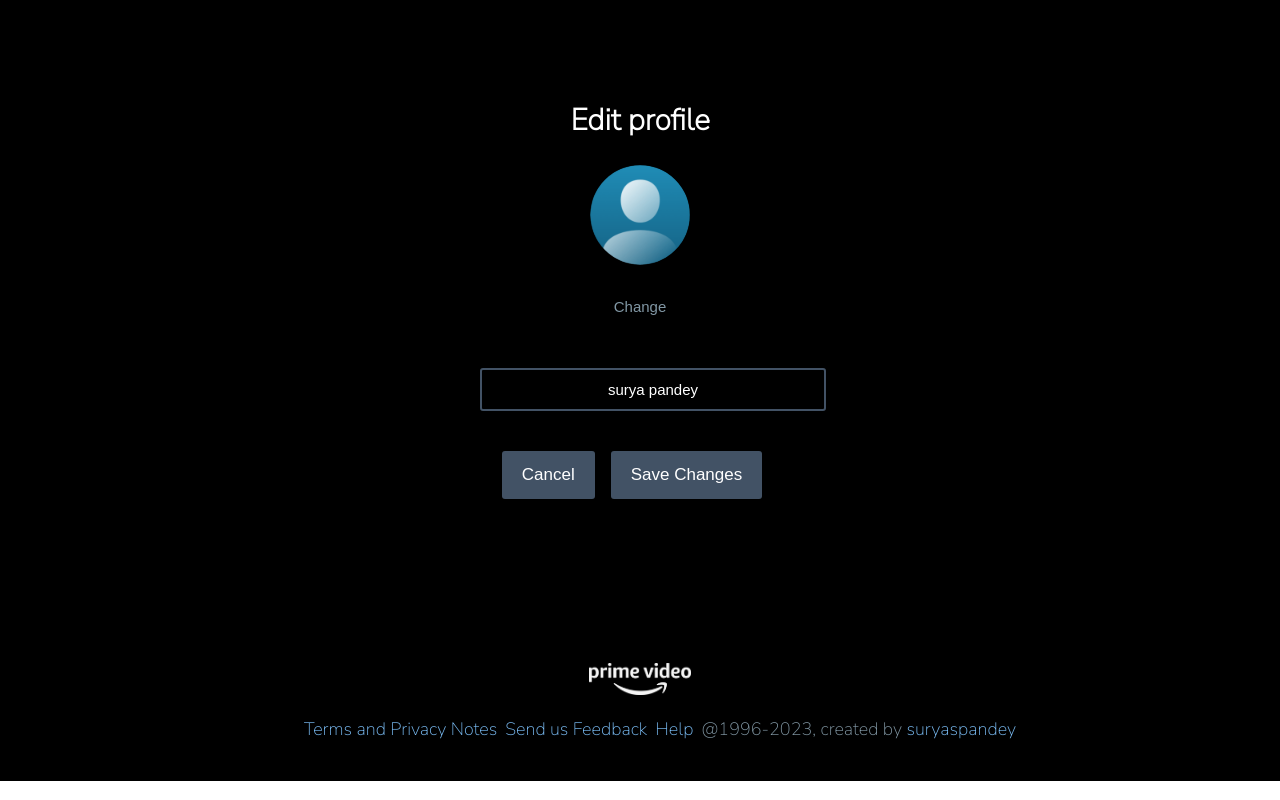
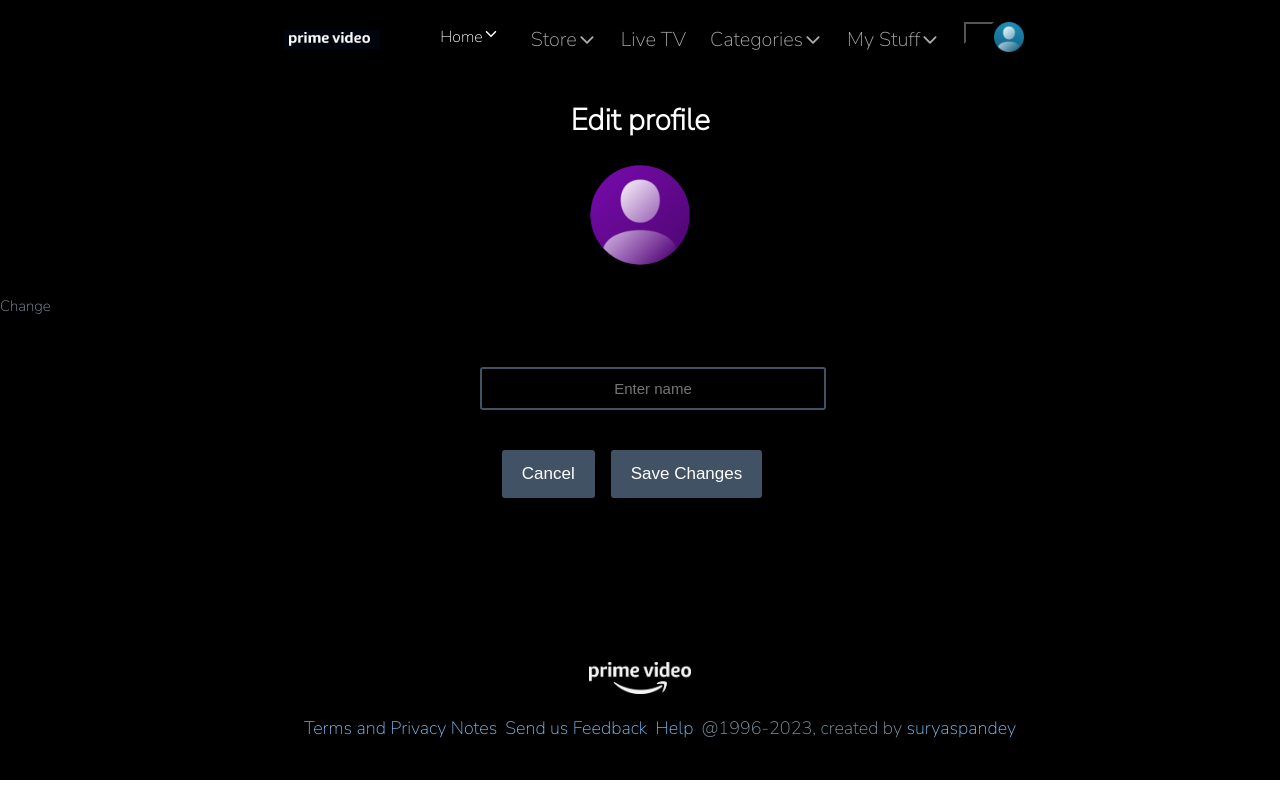
Before and after one commit to suryaspandey/AmazonPrimeClone, a React (Vite) app: page /editProfile in a window 1280 px wide. Built offline with nearby package versions, Linux system fonts and the light colour scheme; a web font is replaced by a local one.

Commit message:
profile image update fix

```diff
--- a/src/App.jsx
+++ b/src/App.jsx
@@ -25,19 +25,31 @@ import EditProfile from "./Pages/EditProfile";
 import Login from "./Pages/Login";
 import LoginPassword from "./Pages/LoginPassword";
 import Register from "./Pages/Register";
+import PrivateRoute from "./PrivateRoute";
 // import { EpisodeNoContent } from "./EpisodeNoContent";
 
 function App() {
+  // const isAuthenticated = true;
+  const isLoginOrRegister =
+    window.location.pathname === "/login" ||
+    window.location.pathname === "/register";
+
   return (
     // <EpisodeNoContent>
     <>
       <BrowserRouter>
-        {/* <Navigator /> */}
+        {!isLoginOrRegister && <Navigator />}
+
         <Routes>
           <Route path="/" element={<Home />} />
           <Route path="/Home" element={<Home />} />
           <Route path="/Home/AllMovies" element={<Home_Corousel />} />
           <Route path="/Home/AllTVShows" element={<AllTVShows />} />
+
+          <Route path="/login" element={<Login />} />
+          <Route path="/loginpassword" element={<LoginPassword />} />
+          <Route path="/register" element={<Register />} />
+
           <Route path="/watchDetails/:id" element={<WatchDetails />} />
           <Route path="/TVShow/:id" element={<VideoPlayer />} />
           <Route
@@ -62,12 +74,8 @@ function App() {
           <Route path="/editProfile" element={<EditProfile />} />
           <Route path="/myStuff/Watchlist" element={<AddToWatchList />} />
         </Routes>
-        <Routes>
-          <Route path="/login" element={<Login />} />
-          <Route path="/loginpassword" element={<LoginPassword />} />
-          <Route path="/register" element={<Register />} />
-        </Routes>
       </BrowserRouter>
+      {/* {!isLoginOrRegister && <Footer />} */}
       <Footer />
     </>
     // </EpisodeNoContent>
--- a/src/Pages/EditProfile.jsx
+++ b/src/Pages/EditProfile.jsx
@@ -1,7 +1,49 @@
 import React from "react";
 import "./editProfile.css";
+import { useState } from "react";
 
 function EditProfile() {
+  const [profileImg, setprofileImg] = useState("/adult-4.png");
+  const [userName, setUserName] = useState("");
+
+  const handleProfileImgChange = async (event) => {
+    console.log("change text clicked");
+    const file = event.target.files[0];
+    console.log("file", file);
+
+    const formData = new FormData();
+    formData.append("profileImage", file);
+    const bearerToken =
+      "eyJhbGciOiJIUzI1NiIsInR5cCI6IkpXVCJ9.eyJpZCI6IjY1MDM0NTc0MjhiYWJjMTExMDE5MmNmYiIsImlhdCI6MTY5NDcxMzIwNCwiZXhwIjoxNzI2MjQ5MjA0fQ.DKJz5ZvO667Ht9irDWLfynH2rhqPxGMxSrncaSPeU5w";
+    const projectId = "zxke0qiu2960";
+
+    try {
+      const response = await fetch(
+        "https://academics.newtonschool.co/api/v1/user/updateProfileImage",
+        {
+          method: "PATCH",
+          body: formData,
+          headers: {
+            Authorization: `Bearer ${bearerToken}`,
+            projectId: projectId,
+          },
+        }
+      );
+      console.log("response", response);
+
+      const data = await response.json();
+      console.log("data.data.user.profileImage", data.data.user.profileImage);
+
+      if (response.ok) {
+        setprofileImg(data.data.user.profileImage);
+        console.log("data.data.user.profileImage", data.data.user.profileImage);
+      } else {
+        console.error("Error updating profile image:", data.message);
+      }
+    } catch (err) {
+      console.error("Error updating profile image:", err);
+    }
+  };
   return (
     <>
       <div className="editProfile-heading">Edit profile</div>
@@ -9,13 +51,22 @@ function EditProfile() {
         <ul className="editProfile-ul">
           <li className="editProfile-li">
             <div className="editProfile">
-              <img className="editprofile-img" src="/adult-1.png" alt="" />
+              <img className="editprofile-img" src={profileImg} alt="" />
             </div>
           </li>
         </ul>
-        <button className="profileChange-btn">
-          <p className="change-profileImg">Change</p>
-        </button>
+        <label htmlFor="profileImageInput" className="profileChange-btn">
+          <p className="change-profileImg" onChange={handleProfileImgChange}>
+            Change
+          </p>
+        </label>
+        <input
+          id="profileImageInput"
+          type="file"
+          accept="image/*"
+          style={{ display: "none" }}
+          onChange={handleProfileImgChange}
+        />
         <div className="input-profileName">
           <input
             className="input-edit-create-name"
@@ -24,7 +75,9 @@ function EditProfile() {
             maxLength={50}
             required
             placeholder="Enter name"
-            value="surya pandey"
+            // value={data.data.user.name}
+            value={userName}
+            onChange={(e) => setUserName(e.target.value)}
           />
         </div>
 
--- /dev/null
+++ b/src/PrivateRoute.jsx
@@ -0,0 +1,14 @@
+import React from "react";
+import { Route, Navigate } from "react-router";
+
+const PrivateRoute = ({ component: Component, ...rest }) => {
+  const isAuthenticated = true;
+  return (
+    <Route
+      {...rest}
+      element={isAuthenticated ? <Component /> : <Navigate to="/login" />}
+    />
+  );
+};
+
+export default PrivateRoute;
```
